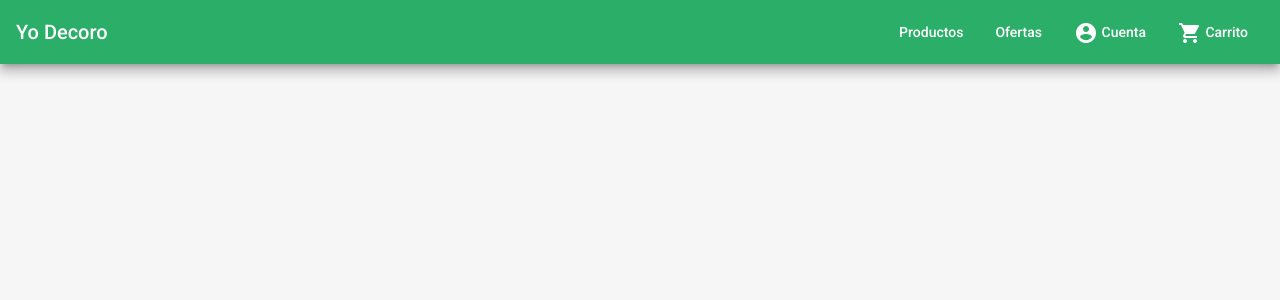
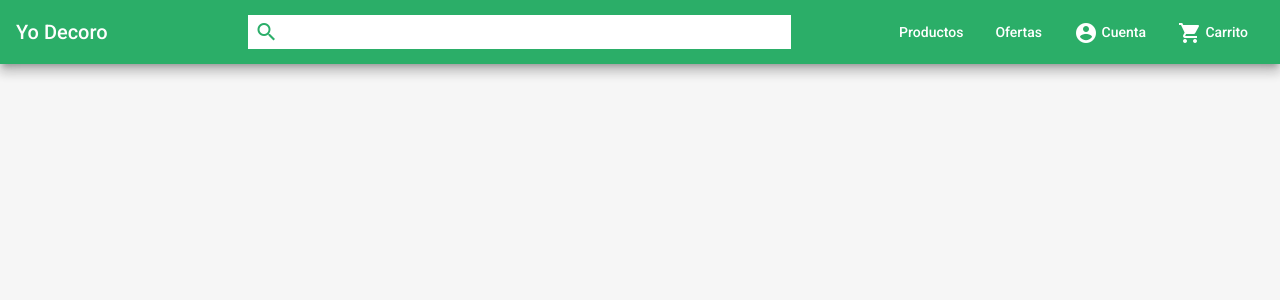
Before and after one commit to Ramphy0x90/Mercury, an Angular app in the folder client/: page / in a window 1280 px wide. Shown: the top 300 px of the page. Built offline with nearby package versions, Linux system fonts and the light colour scheme.

Commit message:
Navbar update

```diff
--- a/client/src/app/components/nav-bar/nav-bar.component.css
+++ b/client/src/app/components/nav-bar/nav-bar.component.css
@@ -0,0 +1,26 @@
+mat-toolbar {
+    justify-content: space-between;
+}
+
+.nav-bar-search {
+    display: flex;
+    justify-content: center;
+    align-items: center;
+}
+
+.nav-bar-search, .nav-bar-search input {
+    width: 70%;
+}
+
+.nav-bar-search input {
+    max-width: 700px;
+    margin-left: 25px;
+    border: none;
+    outline: none;
+}
+
+.nav-bar-search mat-icon {
+    position: relative;
+    left: 55px;
+    color: var(--mercury-primary);
+}
--- a/client/src/app/components/nav-bar/nav-bar.component.html
+++ b/client/src/app/components/nav-bar/nav-bar.component.html
@@ -1,9 +1,19 @@
 <mat-toolbar class="mat-elevation-z8" fxLayout="row" color="primary">
-  <span fxFlex>Yo Decoro</span>
-  <button mat-button *ngFor="let item of menuItems" fxHide.xs>
-    <mat-icon *ngIf="item.icon">{{item.icon}}</mat-icon>
-    {{item.label}}
-  </button>
+  <span>Yo Decoro</span>
+
+  <div class="nav-bar-search" fxHide.sm fxHide.xs>
+    <mat-icon>search</mat-icon>
+    <input type="text">
+  </div>
+
+  <div class="nav-bar-buttons-row" fxHide.xs>
+    <button mat-button *ngFor="let item of menuItems" fxHide.xs>
+      <mat-icon *ngIf="item.icon">{{item.icon}}</mat-icon>
+      {{item.label}}
+    </button>
+  </div>
+
+  <!--Dropdown menu button-->
   <button mat-icon-button [matMenuTriggerFor]="dropMenu" fxHide fxShow.xs>
     <mat-icon>menu</mat-icon>
   </button>
--- a/client/src/app/material.module.ts
+++ b/client/src/app/material.module.ts
@@ -7,6 +7,8 @@ import { MatMenuModule } from '@angular/material/menu';
 import { MatSidenavModule } from '@angular/material/sidenav';
 import { MatListModule } from '@angular/material/list';
 import { MatButtonModule } from '@angular/material/button';
+import { MatInputModule } from '@angular/material/input';
+import { MatSelectModule } from '@angular/material/select';
 
 const materialModules = [
   CommonModule,
@@ -15,7 +17,9 @@ const materialModules = [
   MatMenuModule,
   MatSidenavModule,
   MatListModule,
-  MatButtonModule
+  MatButtonModule,
+  MatInputModule,
+  MatSelectModule
 ];
 
 @NgModule({
```
